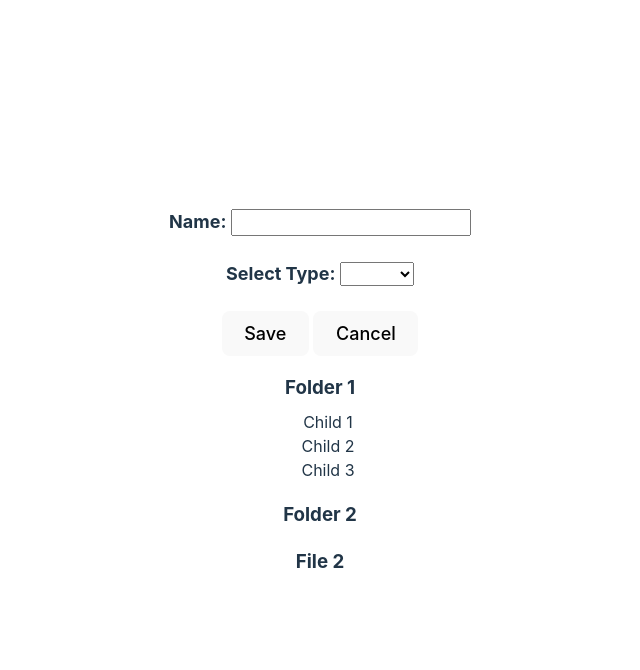
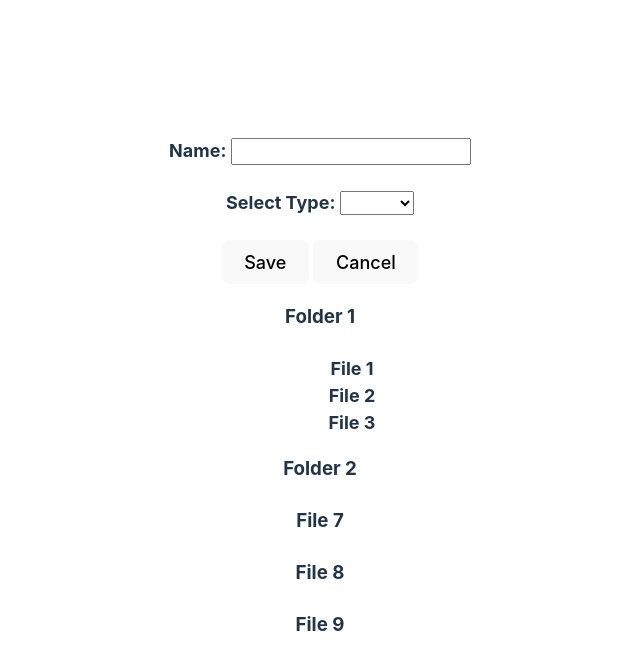
Before and after one commit to hsm59/nagp-svelte-assignment, a Svelte app: page / in a window 1280 px wide. Both pictures are taken after a click on the element "Folder 1". Shown: the top 670 px of the page, without its empty margins (320-960 px from the left). Built offline with nearby package versions, Linux system fonts and the light colour scheme.

Commit message:
refactor: handled folder and file structure for handling files

```diff
--- a/src/lib/ListingComponent.svelte
+++ b/src/lib/ListingComponent.svelte
@@ -7,31 +7,26 @@
     export var items = [
         {
             title: 'Folder 1',
-            children: ['Child 1', 'Child 2', 'Child 3'],
+            children: ['File 1', 'File 2', 'File 3'],
             isOpen: false
         },
         {
             title: 'Folder 2',
-            children: ['Child 4', 'Child 5', [
+            children: ['File 4', 'File 5', [
                 {
                     title: 'Folder 3',
-                    children: ['Child 1', 'Child 2', 'Child 3'],
+                    children: ['File 8', 'File 9', 'File 10'],
                     isOpen: false
                 },
-                {
-                    title: 'File 1',
-                    children: [],
-                    isOpen: false
-                }
-            ]
+                'File 10'
+            ],
+                'File 6'
             ],
             isOpen: false
         },
-        {
-            title: 'File 2',
-            children: [],
-            isOpen: false
-        }
+        'File 7',
+        'File 8',
+        'File 9',
     ];
 
     function toggleParent(index) {
@@ -47,6 +42,7 @@
 <ul>
     {#each items as parent, index}
         <li>
+            {#if typeof parent === 'object'}
                 <h3 on:click={() => toggleParent(index)}>{parent.title}</h3>
                 {#if parent.isOpen}
                     <ul>
@@ -63,6 +59,9 @@
                         {/if}
                     </ul>
                 {/if}
+            {:else}
+                <h3>{parent}</h3>
+            {/if}
         </li>
     {/each}
 </ul>
@@ -75,10 +74,10 @@
 
     h3 {
         cursor: pointer;
-        margin-bottom: 0.5rem;
+        margin-bottom: 1.5rem;
     }
 
     ul ul {
-        margin-left: 1rem;
+        margin-left: 4rem;
     }
 </style>
--- a/src/lib/Node.svelte
+++ b/src/lib/Node.svelte
@@ -3,9 +3,13 @@
 </script>
 
 <div>
-    {child}
+    <label>{child}</label>
 </div>
 
 <style>
-    /* Add your CSS styles here */
+    label {
+        font-size: large;
+        font-weight: bold;
+        margin-bottom: 12px;
+    }
 </style>
```
Also changed, not shown: src/App.svelte (+0 -20 lines). Lines whose indentation alone changed are shown as unchanged.
